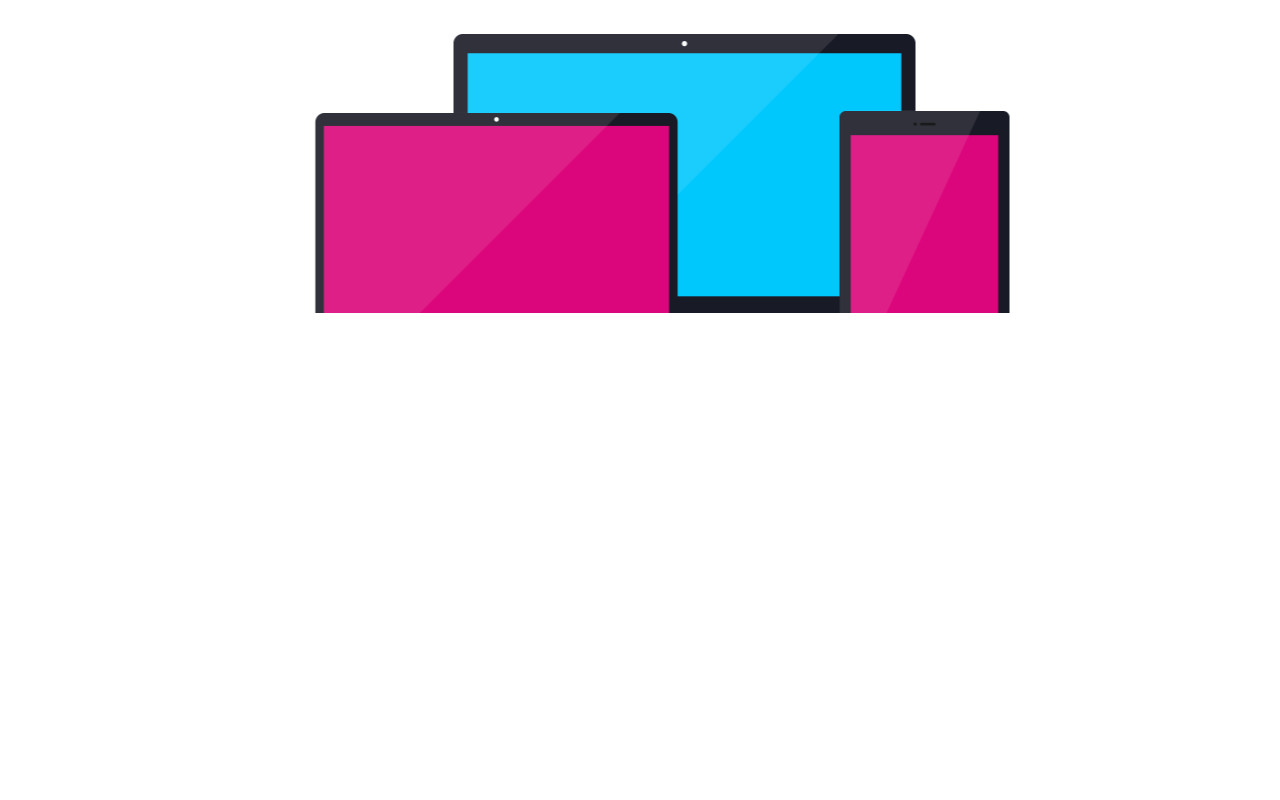
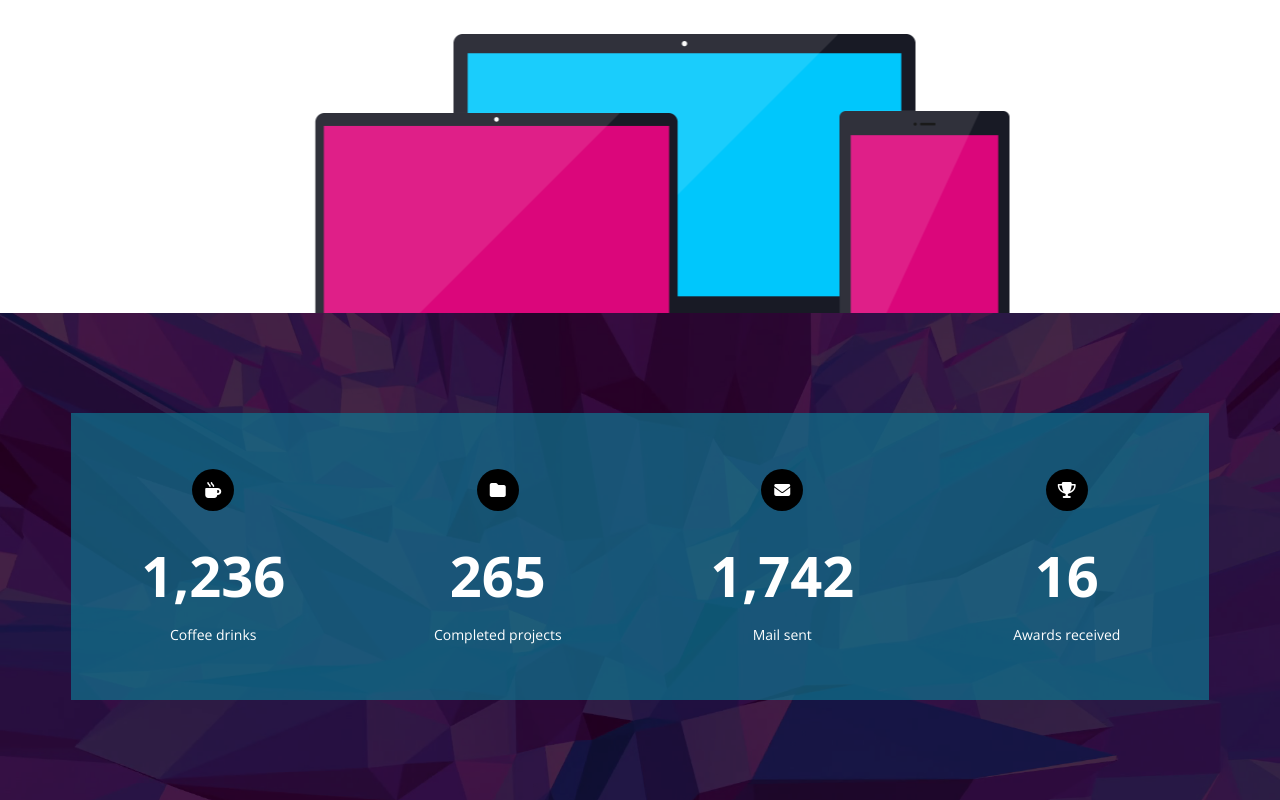
Before and after one commit to MotasemZiad/Kasper, a plain HTML site: page index.html in a window 1280 px wide. Shown: the part 4285-5085 px from the top of the page. Before the commit the page ends 4598 px from the top, so only its background shows below. Drawn offline with nearby package versions, Linux system fonts and the light colour scheme.

Commit message:
finish the stats section

```diff
--- a/index.html
+++ b/index.html
@@ -244,5 +244,30 @@
         <img src="./assets/images/about.png" alt="About Image" />
       </div>
     </div>
+
+    <div class="stats">
+      <div class="container">
+        <div class="box">
+          <i class="fa-solid fa-mug-hot"></i>
+          <div class="number">1,236</div>
+          <p>Coffee drinks</p>
+        </div>
+        <div class="box">
+          <i class="fa-solid fa-folder"></i>
+          <div class="number">265</div>
+          <p>Completed projects</p>
+        </div>
+        <div class="box">
+          <i class="fa-solid fa-envelope"></i>
+          <div class="number">1,742</div>
+          <p>Mail sent</p>
+        </div>
+        <div class="box">
+          <i class="fa-solid fa-trophy"></i>
+          <div class="number">16</div>
+          <p>Awards received</p>
+        </div>
+      </div>
+    </div>
   </body>
 </html>
--- a/styles/style.css
+++ b/styles/style.css
@@ -571,3 +571,73 @@ header nav .form i {
     margin-top: -50px;
   }
 }
+
+.stats {
+  padding-top: var(--main-section-padding);
+  padding-bottom: var(--main-section-padding);
+  text-align: center;
+  background-image: url(../assets/images/stats.png);
+  background-size: cover;
+  position: relative;
+}
+
+.stats::before {
+  content: "";
+  position: absolute;
+  top: 0;
+  left: 0;
+  width: 100%;
+  height: 100%;
+  background-color: rgb(0 0 0 / 72%);
+}
+
+.stats .container {
+  position: relative;
+  display: flex;
+  flex-wrap: wrap;
+}
+
+.stats .box {
+  color: white;
+  padding: 56px;
+  background-color: var(--transparent-color);
+}
+
+@media (max-width: 767px) {
+  .stats .box {
+    flex-basis: 100%;
+  }
+}
+
+@media (min-width: 768px) {
+  .stats .box {
+    flex-basis: 50%;
+  }
+}
+
+@media (min-width: 992px) {
+  .stats .box {
+    flex-basis: 25%;
+  }
+}
+
+.stats .box i {
+  width: 42px;
+  height: 42px;
+  background-color: black;
+  border-radius: 50%;
+  display: flex;
+  justify-content: center;
+  align-items: center;
+  margin: 0 auto 32px;
+}
+
+.stats .box .number {
+  font-size: 56px;
+  font-weight: bold;
+  margin: 0 0 20px;
+}
+
+.stats .box p {
+  font-size: 14px;
+}
```
